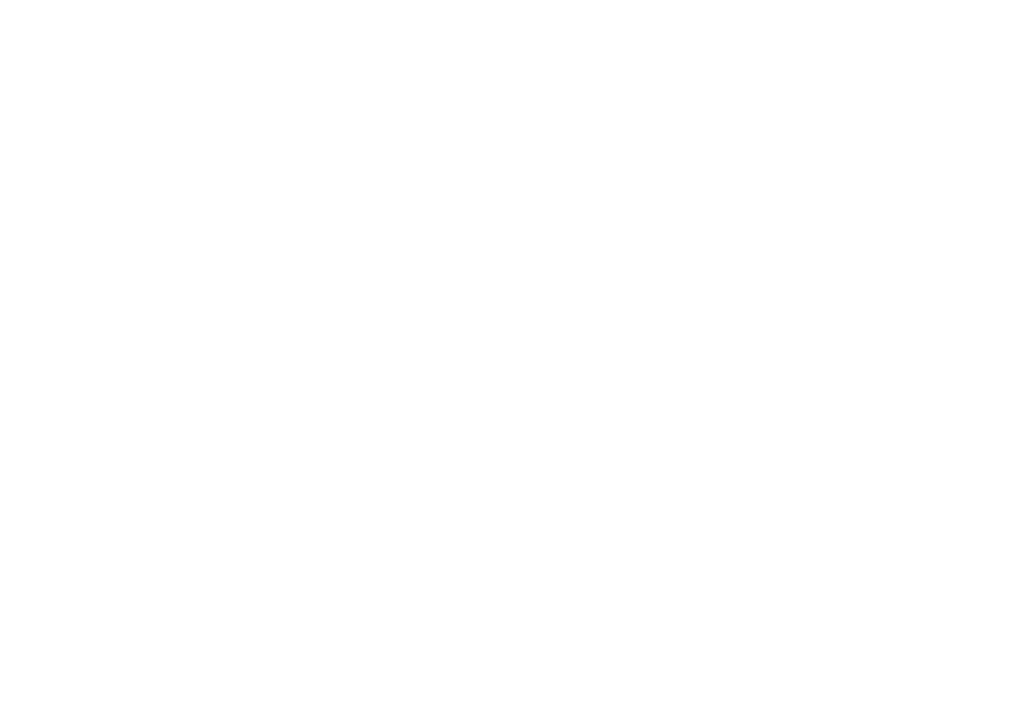
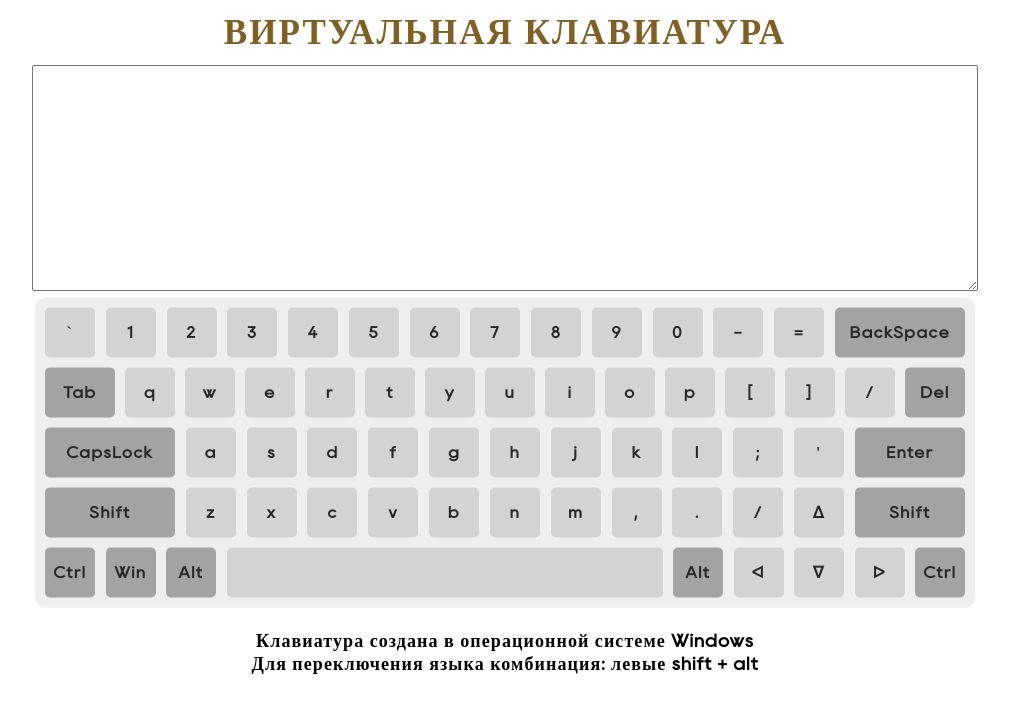
Before and after one commit to serginza/Virtual_keyboard, a plain HTML site: page pages/index.html in a window 1280 px wide. Shown: the whole page, without its empty margins (135-1144 px from the left). Drawn offline with Linux system fonts and the light colour scheme.

Commit message:
feat: add button for vkeys

```diff
--- a/pages/style.css
+++ b/pages/style.css
@@ -20,10 +20,16 @@
 
 }
 
-.input {
+.textarea {
     position: absolute;
     left: 50%;
     transform: translate(-50%, 0%);
+    width: 940px;
+    height: 220px;
+    font-family: 'Rany';
+    font-style: normal;
+    font-weight: 400;
+    letter-spacing: 0.05em;
 }
 
 .keyboard {
@@ -32,7 +38,7 @@
     transform: translate(-50%, 75%);
     width: auto;
     height: auto;
-    /*outline: 1px solid #ff11df;*/
+    //outline: 1px solid #ff11df;
     border-radius: 10px;
     background-color:#eeeeee;
 }
@@ -41,7 +47,7 @@
     display: flex;
     flex-direction: row;
     justify-content: space-between;
-    /*outline: 1px solid #ff11df;*/
+    //outline: 1px solid #ff11df;
     margin: 10px 5px;
 }
 
@@ -62,10 +68,6 @@
     color:rgb(39, 39, 39);
 }
 
-.active {
-    background-color:rgb(136, 144, 255);
-}
-
 .keyboard__row_key:link, .keyboard__row_key:visited {
     text-decoration: none;
 }
@@ -80,46 +82,46 @@
     background-color:rgb(136, 144, 255);
 }
 
-.keyboard__row_bks {
+.KeyBACKSPACE {
     background-color: #a3a3a3;
     width: 130px;
 }
 
-.keyboard__row_tab {
+.KeyTAB {
     background-color: #a3a3a3;
     width: 70px;
 }
 
-.keyboard__row_del {
+.KeyDEL {
     background-color: #a3a3a3;
     width: 60px;
 }
 
-.keyboard__row_capslock {
+.KeyCAPSLOCK {
     background-color: #a3a3a3;
     width: 130px;
 }
 
-.keyboard__row_enter {
+.KeyENTER {
     background-color: #a3a3a3;
     width: 110px;
 }
 
-.keyboard__row_shift-l {
+.KeySHIFT_L {
     background-color: #a3a3a3;
     width: 130px;
 }
 
-.keyboard__row_shift-r {
+.KeySHIFT_R {
     background-color: #a3a3a3;
     width: 110px;
 }
 
-.keyboard__row_ctrl, .keyboard__row_win, .keyboard__row_alt {
+.KeyCTRL, .KeyALT, .KeyWIN {
     background-color: #a3a3a3;
 }
 
-.keyboard__row_space {
+.Key {  /*ПРОБЕЛ*/
     width: 436px;
 }
 
@@ -133,3 +135,7 @@
     line-height: 130%;
     letter-spacing: 0.06em;
 }
+
+.active {
+    background-color:rgb(136, 144, 255);
+}
--- a/pages/vkey.js
+++ b/pages/vkey.js
@@ -0,0 +1,103 @@
+function keyBoard() {
+
+    let textArea = document.querySelector('.textarea');
+    let arrEnKeysRow1 = ['`', '1', '2', '3', '4', '5', '6', '7', '8', '9', '0', '-', '=', 'BackSpace'];
+    let arrEnKeysRow2 = ['Tab', 'q', 'w', 'e', 'r', 't', 'y', 'u', 'i', 'o', 'p', '[', ']', "/", 'Del'];
+    let arrEnKeysRow3 = ['CapsLock', 'a', 's', 'd', 'f', 'g', 'h', 'j', 'k', 'l', ';', "'", 'Enter'];
+    let arrEnKeysRow4 = ['Shift', 'z', 'x', 'c', 'v', 'b', 'n', 'm', ',', '.', '/', 'ᐃ', 'Shift'];
+    let arrKeysRow5 = ['Ctrl', 'Win', 'Alt', ``, 'Alt', 'ᐊ', 'ᐁ', 'ᐅ', 'Ctrl'];
+    let arrEnSpecKeys = ['~', '!', '@', '#', '$', '%', '^', '&', '*', '(', ')', '_', '+', 'BackSpace'];
+
+    let arrRuKeysRow1 = ['ё', '1', '2', '3', '4', '5', '6', '7', '8', '9', '0', '-', '=', 'BackSpace'];
+    let arrRuKeysRow2 = ['Tab', 'й', 'ц', 'у', 'к', 'е', 'н', 'г', 'ш', 'щ', 'з', 'х', 'ъ', "/", 'Del'];
+    let arrRuKeysRow3 = ['CapsLock', 'ф', 'ы', 'в', 'а', 'п', 'р', 'о', 'л', 'д', 'ж', "э", 'Enter'];
+    let arrRuKeysRow4 = ['Shift', 'я', 'ч', 'с', 'м', 'и', 'т', 'ь', 'б', 'ю', '.', 'ᐃ', 'Shift'];
+    let arrRuSpecKeys = ['Ё', '!', '"', '№', ';', '%', ':', '?', '*', '(', ')', '_', '+', 'BackSpace'];
+
+    function createElm(el, tag, classTag, inner) {
+        el = document.createElement(tag);
+        el.className = classTag;
+        document.body.append(el);
+        if (inner) {
+            el.innerHTML = inner;
+        }
+    }
+
+    createElm('header', 'header', 'header', "ВИРТУАЛЬНАЯ КЛАВИАТУРА");
+    createElm('textArea', 'textarea', 'textarea');
+    createElm('keyBoard', 'div', 'keyboard');
+
+    let keyboardItem = document.querySelector(".keyboard");
+
+    for (let i = 0; i < 5; i++) {
+        let keyboardItem = document.querySelector(".keyboard");
+        let keyboardRow = document.createElement('div');
+
+        keyboardRow.className = "keyboard__row";
+        keyboardItem.prepend(keyboardRow);
+
+        let keyRow = document.querySelector('.keyboard__row');
+
+        function addRowKeys(rowName) {
+            for (let j = 0; j < rowName.length; j++) {
+                let keyCreateElm = document.createElement('div');
+                keyCreateElm.className = 'keyboard__row_key';
+                keyCreateElm.classList.add(`${'Key' + rowName[j].toUpperCase()}`);
+                keyCreateElm.innerHTML = rowName[j];
+                keyRow.append(keyCreateElm);
+            }
+        }
+
+        switch (i) {
+            case 0:
+                addRowKeys(arrKeysRow5);
+            break;
+
+            case 1:
+                for (let j = 0; j < arrEnKeysRow4.length; j++) {
+                    let keyCreateElm = document.createElement('div');
+                    keyCreateElm.className = 'keyboard__row_key';
+                    keyCreateElm.classList.add(`${'Key' + arrEnKeysRow4[j].toUpperCase()}`);
+                    keyCreateElm.innerHTML = arrEnKeysRow4[j];
+                    keyRow.append(keyCreateElm);
+
+                    if (j == 0) {
+                        keyCreateElm.classList.add('KeySHIFT_L');
+                    }
+                    if (j == 12) {
+                        keyCreateElm.classList.add('KeySHIFT_R');
+                    }
+                }
+                break;
+
+            case 2:
+                addRowKeys(arrEnKeysRow3);
+                break;
+
+            case 3:
+                addRowKeys(arrEnKeysRow2);
+                break;
+
+            case 4:
+                addRowKeys(arrEnKeysRow1);
+                break;
+        }
+
+    }
+
+    function print() {
+        let textArea = document.querySelector('.textarea');
+        let keyBtn = document.querySelectorAll('.keyboard__row_key');
+
+        for(let k of keyBtn) {
+            k.onclick = function() {
+                textArea.textContent += k.textContent;
+            }
+        }
+    }
+
+    print();
+    createElm('description', 'div', 'description', "Клавиатура создана в операционной системе Windows </br> Для переключения языка комбинация: левые shift + alt");
+};
+
+keyBoard();
```
